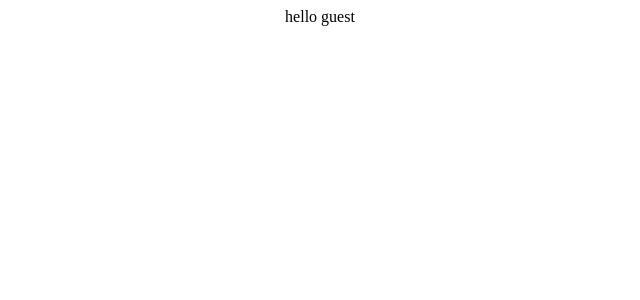
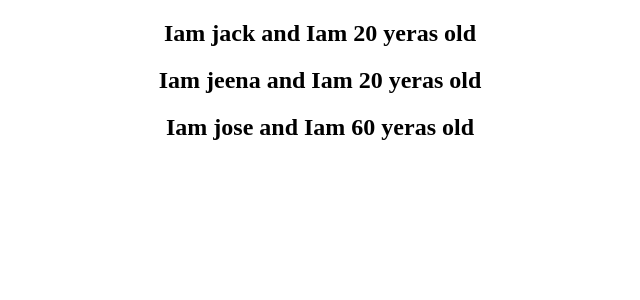
Before and after one commit to hana-nazer/React-Basics, a React (Create React App) app: page / in a window 1280 px wide. Shown: the top 300 px of the page, without its empty margins (320-960 px from the left). Built offline with nearby package versions, Linux system fonts and the light colour scheme.

Commit message:
list rendering

```diff
--- a/src/App.js
+++ b/src/App.js
@@ -9,26 +9,28 @@ import ClassClick from './components/ClassClick';
 import EventBind from './components/EventBind';
 import ParentComponent from './components/ParentComponent';
 import UserGreeting from './components/UserGreeting';
+import NameList from './components/NameList';
 
 
 function App() {
   return (
     <div className="App">
-      <UserGreeting></UserGreeting>
-{/* <ParentComponent></ParentComponent> */}
+      <NameList></NameList>
+      {/* <UserGreeting></UserGreeting> */}
+      {/* <ParentComponent></ParentComponent> */}
       {/* <EventBind></EventBind> */}
       {/* <ClassClick></ClassClick> */}
       {/* <FunctionClick></FunctionClick> */}
       {/* <Counter></Counter> */}
       {/* <Message></Message> */}
-     {/* <Greet name="hana" heroName="soooper">
+      {/* <Greet name="hana" heroName="soooper">
       This is children props
      </Greet> */}
-     {/* <Greet name="hanaa" heroName="powefulll"></Greet>
+      {/* <Greet name="hanaa" heroName="powefulll"></Greet>
      <Greet name="hanaaa" heroName="rfghj"></Greet> */}
 
-     {/* <Welcome  name="hanaa" heroName="powefulll"></Welcome> */}
-     {/* <Welcome name="hana" heroName="soooper"></Welcome>
+      {/* <Welcome  name="hanaa" heroName="powefulll"></Welcome> */}
+      {/* <Welcome name="hana" heroName="soooper"></Welcome>
      <Welcome name="hanaa" heroName="powefulll"></Welcome> */}
 
 
--- /dev/null
+++ b/src/components/NameList.js
@@ -0,0 +1,32 @@
+import React from 'react'
+import Person from './Person'
+
+function NameList() {
+    const persons = [{
+        id: 1,
+        name: 'jack',
+        age: 20
+    },
+    {
+        id: 2,
+        name: 'jeena',
+        age: 20
+    }, {
+        id: 3,
+        name: 'jose',
+        age: 60
+    }
+    ]
+    const personList = persons.map(person => (<Person key='id' person={person}></Person>))
+
+    return (
+        <div>
+            {
+                personList
+            }
+
+        </div>
+    )
+}
+
+export default NameList
--- /dev/null
+++ b/src/components/Person.js
@@ -0,0 +1,12 @@
+import React from 'react'
+
+function Person({person}) {
+  return (
+    <div>
+    <h2>Iam {person.name} and Iam {person.age} yeras old</h2>
+
+    </div>
+)
+}
+
+export default Person
--- a/src/components/UserGreeting.js
+++ b/src/components/UserGreeting.js
@@ -5,35 +5,36 @@ constructor(props) {
   super(props)
 
   this.state = {
-     loggedIn : false
+     loggedIn : true
   }
 }
   render() {
+   return this.state.loggedIn && <div>Hello User</div>
 //ternary operator
-return(
-    this.state.loggedIn ? <div>Hello user</div> : <div> hello guest</div>
-)
+// return(
+//     this.state.loggedIn ? <div>Hello user</div> : <div> hello guest</div>
+// )
 
-// element variable
-    let message
-    if(this.state.loggedIn){
-        message = <div>Hllo user</div>
-    }else{
-        message = <div>hello guest</div>
-    }
-    return <div>{message}</div>
+// // element variable
+//     let message
+//     if(this.state.loggedIn){
+//         message = <div>Hllo user</div>
+//     }else{
+//         message = <div>hello guest</div>
+//     }
+//     return <div>{message}</div>
 
 
 // if else
-     if(this.state.loggedIn){
-        return(
-            <div>Hello user</div>
-        )
-     }else{
-        return (
-              <div>hello guest </div>
-          )
-     }
+    //  if(this.state.loggedIn){
+    //     return(
+    //         <div>Hello user</div>
+    //     )
+    //  }else{
+    //     return (
+    //           <div>hello guest </div>
+    //       )
+    //  }
 
   }
 }
```
